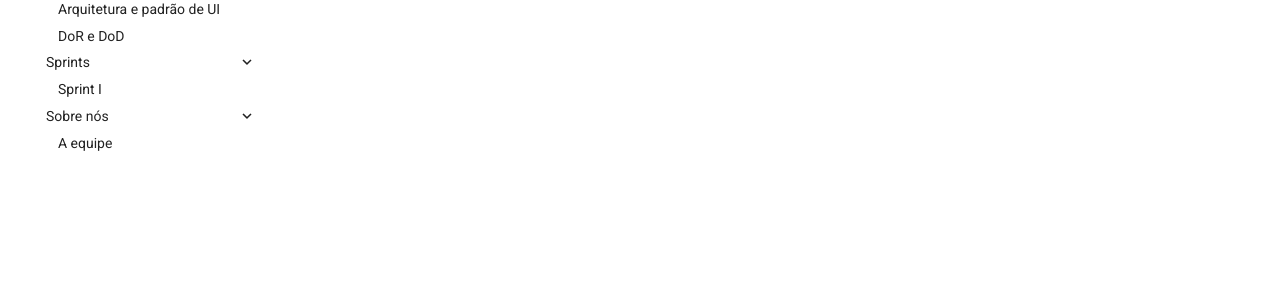
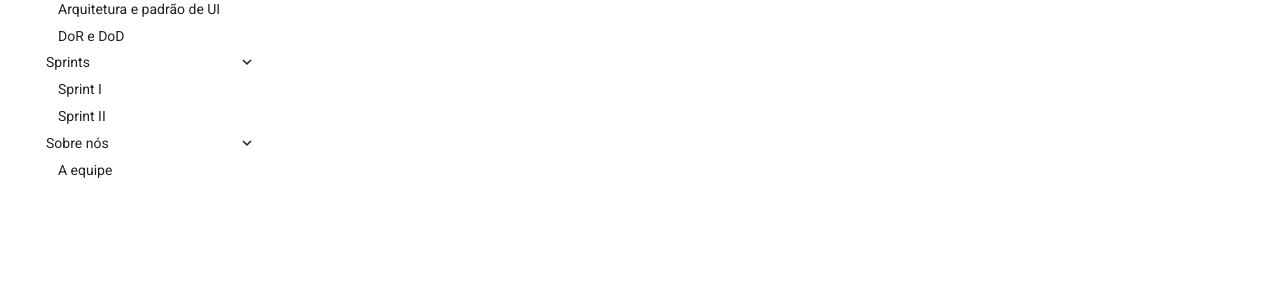
Before and after one commit to mdsreq-fga-unb/2023.1-Armazenai, an MkDocs documentation site: the page built from docs/index.md, in a window 1280 px wide. Shown: the part 408-708 px from the top of the page. Built offline with MkDocs 1.6.1 and Material for MkDocs 9.7.7, drawn with Linux system fonts in a browser that asks for light colours; comment, search, counter and statistics services are not loaded.

Commit message:
Creating Sprint II navigation

```diff
--- a/mkdocs.yml
+++ b/mkdocs.yml
@@ -47,5 +47,6 @@ nav :
     - DoR e DoD: 'Unidade 2/dor&dod.md'
   - Sprints:
     - Sprint I: 'Sprints/sprintI.md'
+    - Sprint II: 'Sprints/sprintII.md'
   - Sobre nós:
     - A equipe: 'Sobre/sobre-nos.md'
```
